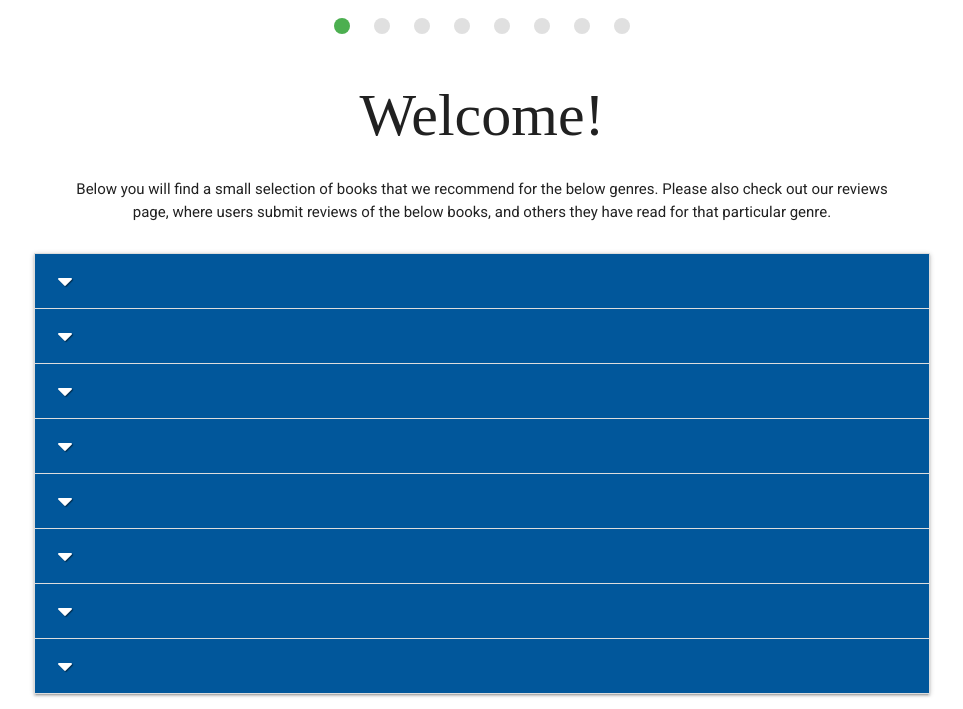
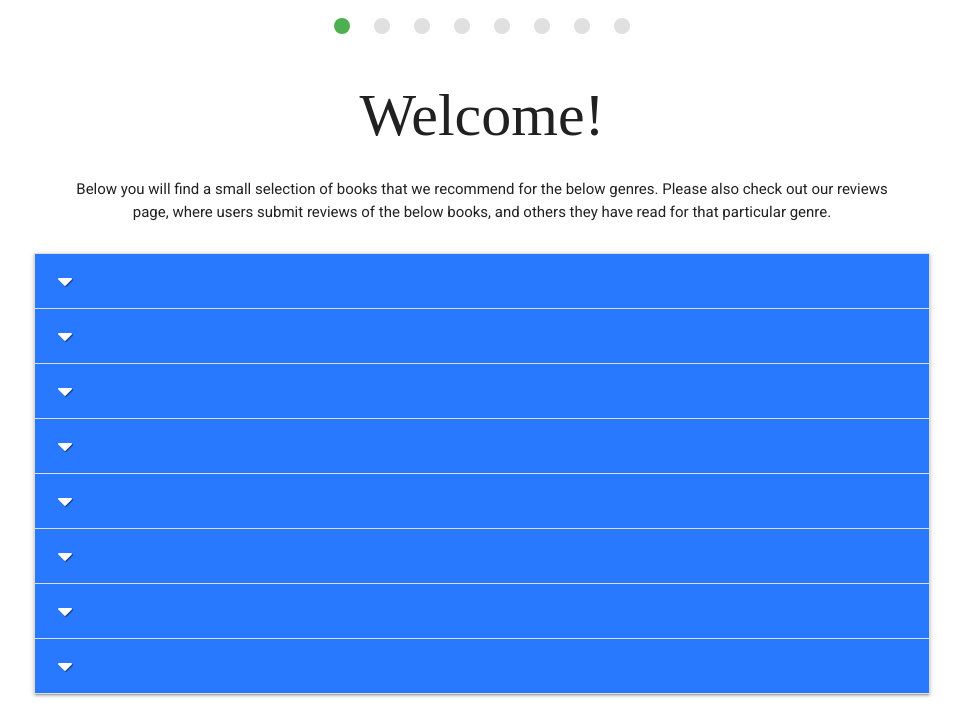
Before and after one commit to AJWest22/MS3, a Flask app: page / in a window 1280 px wide. Shown: the part 464-1173 px from the top of the page, without its empty margins (158-1121 px from the left). Run offline with Flask 2, Linux system fonts and the light colour scheme; data that the repository does not hold is empty; some libraries are stand-ins or nearby versions.

Commit message:
changed background color of dropdown menu on homepage

```diff
--- a/templates/books.html
+++ b/templates/books.html
@@ -62,7 +62,7 @@
 
     <ul class="collapsible">
         <li>
-            <div class="collapsible-header white-text light-blue darken-4 text-shadow">
+            <div class="collapsible-header white-text blue accent-3 text-shadow">
                 <i class="fas fa-caret-down"></i>
                 {% for genres in genres %}
                 <strong>{{ genres.genre_fantasy }}</strong>
@@ -75,7 +75,7 @@
             </div>
         </li>
         <li>
-            <div class="collapsible-header white-text light-blue darken-4 text-shadow">
+            <div class="collapsible-header white-text blue accent-3 text-shadow">
                 <i class="fas fa-caret-down"></i>
                 {% for genres in genres %}
                 <strong>{{ genres.genre_scifi }}</strong>
@@ -88,7 +88,7 @@
             </div>
         </li>
         <li>
-            <div class="collapsible-header white-text light-blue darken-4 text-shadow">
+            <div class="collapsible-header white-text blue accent-3 text-shadow">
                 <i class="fas fa-caret-down"></i>
                 {% for genres in genres %}
                 <strong>{{ genres.genre_crime }}</strong>
@@ -102,7 +102,7 @@
             </div>
         </li>
         <li>
-            <div class="collapsible-header white-text light-blue darken-4 text-shadow">
+            <div class="collapsible-header white-text blue accent-3 text-shadow">
                 <i class="fas fa-caret-down"></i>
                 {% for genres in genres %}
                 <strong>{{ genres.genre_thriller }}</strong>
@@ -115,7 +115,7 @@
             </div>
         </li>
         <li>
-            <div class="collapsible-header white-text light-blue darken-4 text-shadow">
+            <div class="collapsible-header white-text blue accent-3 text-shadow">
                 <i class="fas fa-caret-down"></i>
                 {% for genres in genres %}
                 <strong>{{ genres.genre_nonfiction }}</strong>
@@ -128,7 +128,7 @@
             </div>
         </li>
         <li>
-            <div class="collapsible-header white-text light-blue darken-4 text-shadow">
+            <div class="collapsible-header white-text blue accent-3 text-shadow">
                 <i class="fas fa-caret-down"></i>
                 {% for genres in genres %}
                 <strong>{{ genres.genre_war }}</strong>
@@ -141,7 +141,7 @@
             </div>
         </li>
         <li>
-            <div class="collapsible-header white-text light-blue darken-4 text-shadow">
+            <div class="collapsible-header white-text blue accent-3 text-shadow">
                 <i class="fas fa-caret-down"></i>
                 {% for genres in genres %}
                 <strong>{{ genres.genre_horror }}</strong>
@@ -154,7 +154,7 @@
             </div>
         </li>
         <li>
-            <div class="collapsible-header white-text light-blue darken-4 text-shadow">
+            <div class="collapsible-header white-text blue accent-3 text-shadow">
                 <i class="fas fa-caret-down"></i>
                 {% for genres in genres %}
                 <strong>{{ genres.genre_action }}</strong>
```
